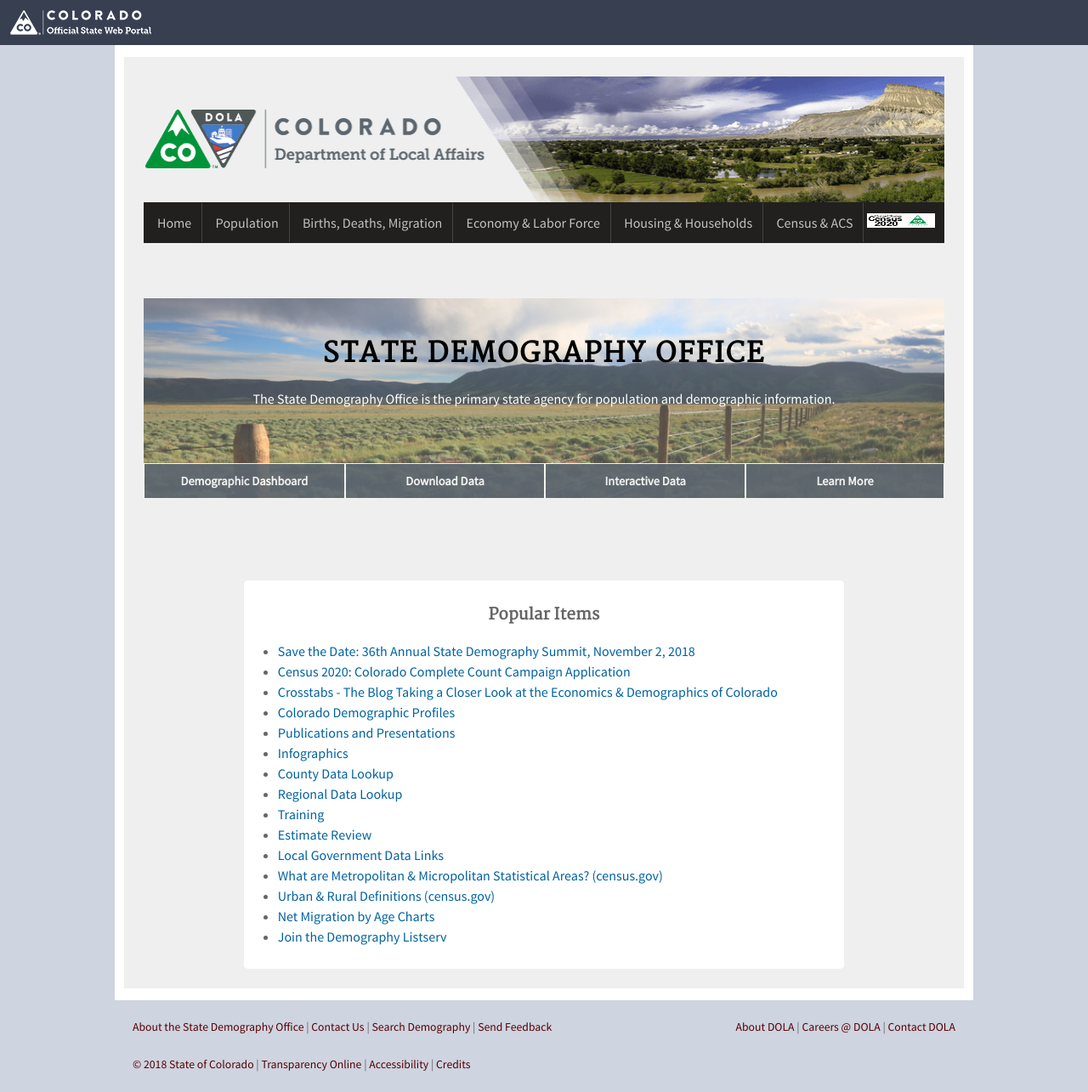
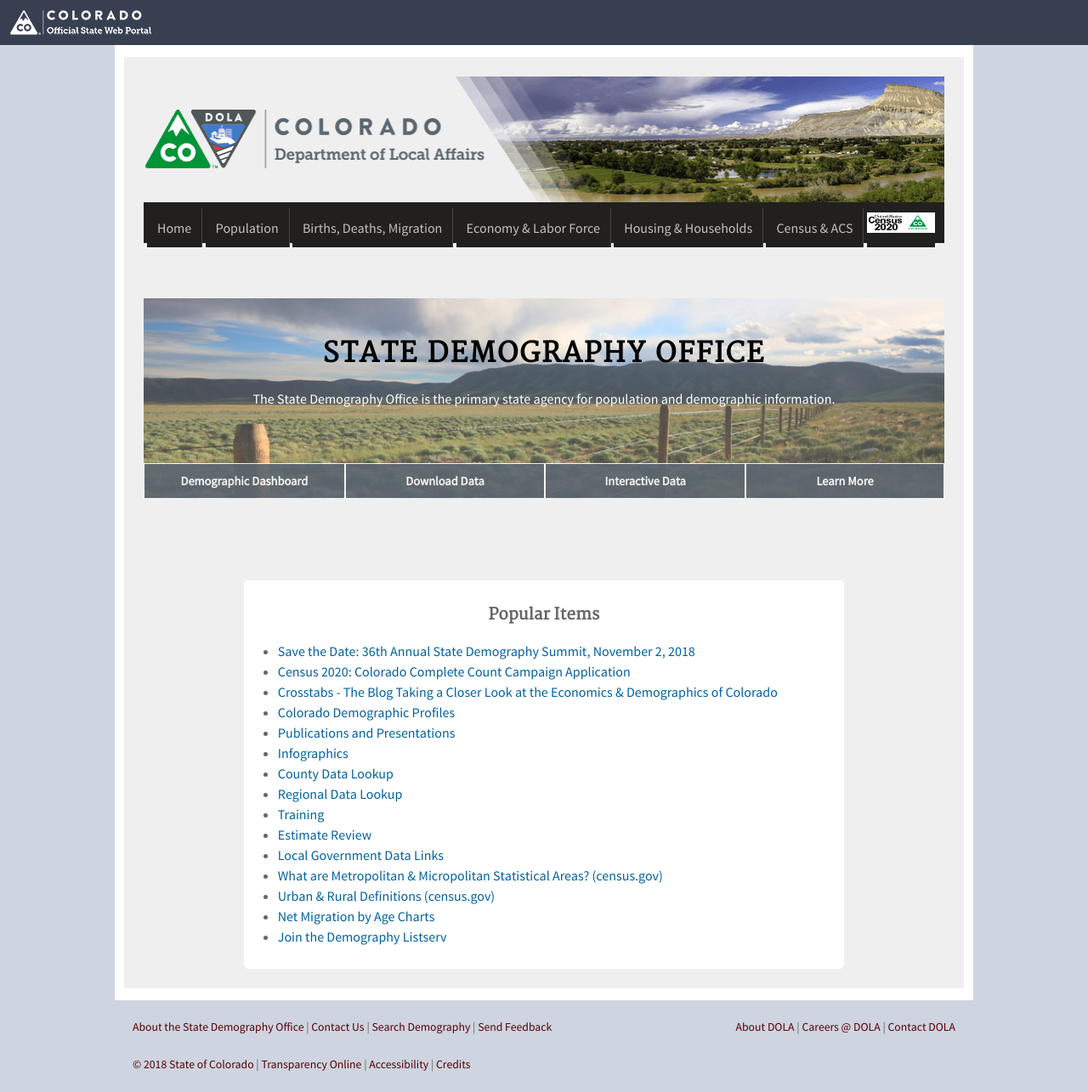
Before and after one commit to TBleess/Website_New, a Jekyll site: the page built from pages/0_Homepage_and_Footer_Links/index.md, in a window 1280 px wide. Shown: the whole page at 85% size. Built offline with Jekyll 4.4.1, drawn with Linux system fonts in a browser that asks for light colours.

Commit message:
Update _header.html

```diff
--- a/_includes/_header.html
+++ b/_includes/_header.html
@@ -28,7 +28,7 @@
                             <li class="padding-normal">
                                 <a href="/census-acs/">Census &amp; ACS</a></li>
                             <li class="padding-none">
-                              <a href="/census-acs/2020-census-information/#census-information-2020" class="censuslogo"><img src="/images/CO2020.jpg" height=17px width=80px></a>
+                              <a href="/census-acs/2020-census-information/#census-information-2020"><img src="/images/CO2020.jpg" height=24px width=80px></a>
                             </li>
                         </ul>
                     </nav>
```
